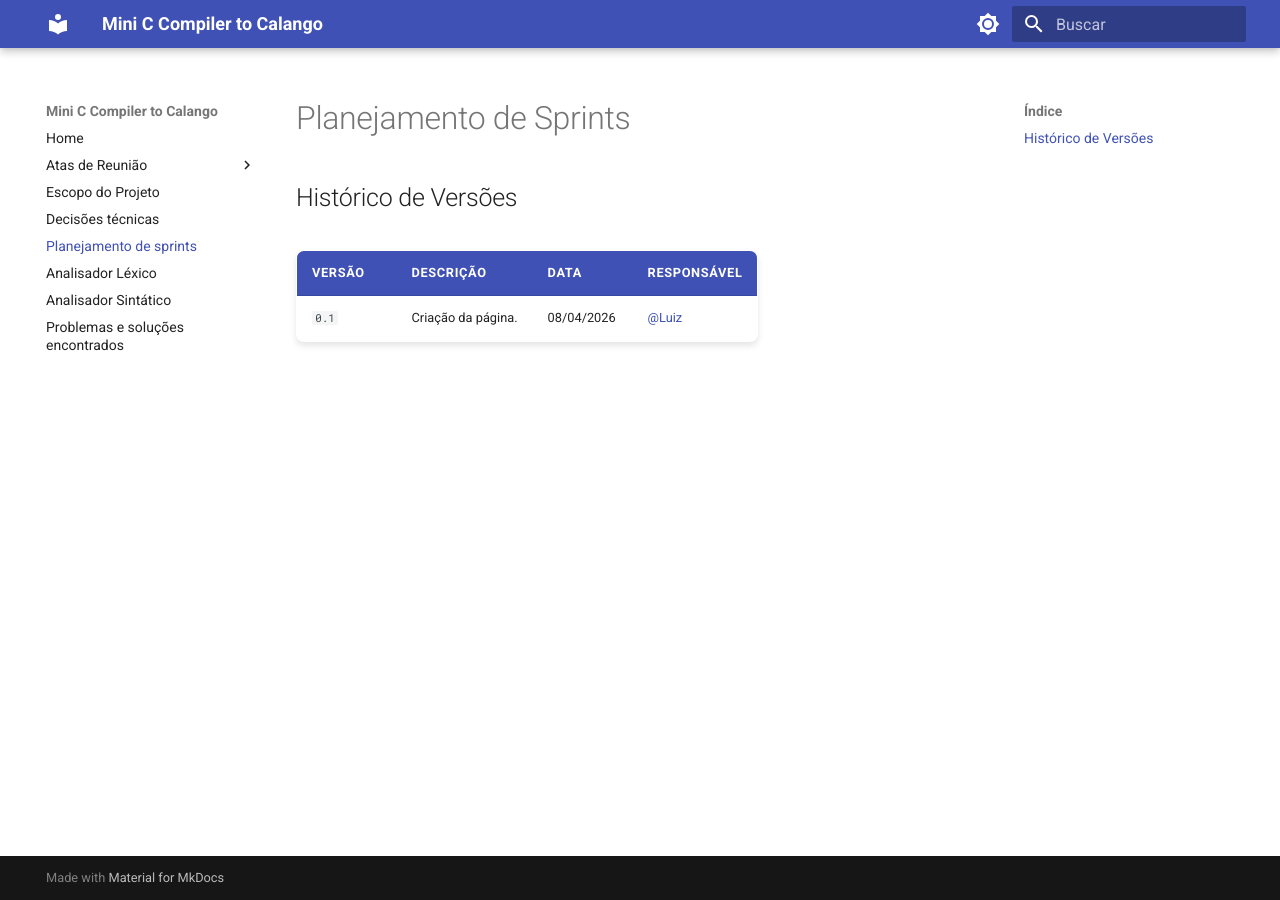
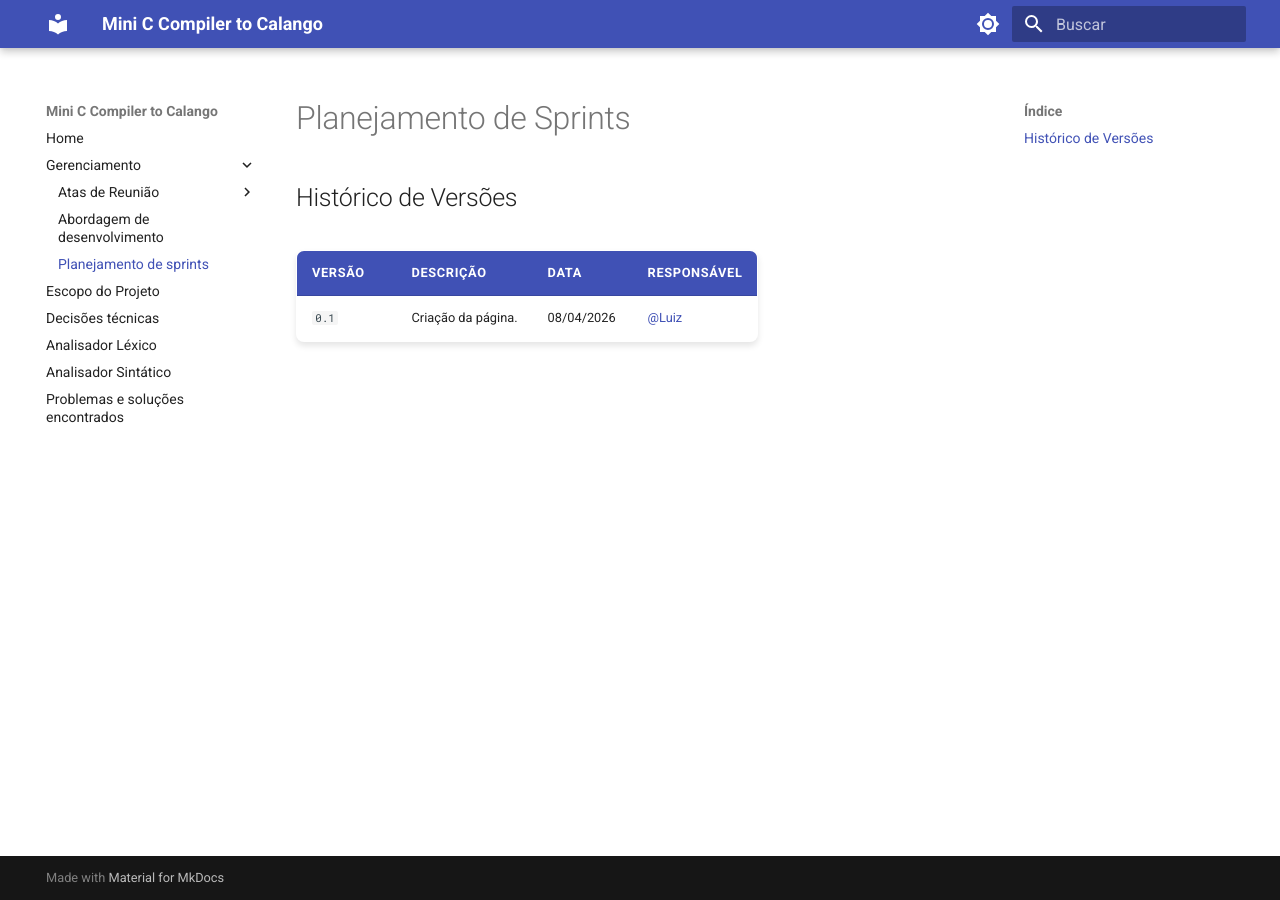
Before and after one commit to Compiladores-1-Sergio-FCTE-26-1-Gr10/mini-C-compiler-to-Calango, an MkDocs documentation site: the page built from docs/gerenciamento/planejamento-de-sprints.md, in a window 1280 px wide. Built offline with MkDocs 1.6.1 and Material for MkDocs 9.7.7, drawn with Linux system fonts in a browser that asks for light colours.

Commit message:
chore: ajuste no nav e estrutura do diretorio (add gerenciamento/)

```diff
--- a/mkdocs.yml
+++ b/mkdocs.yml
@@ -45,15 +45,16 @@ extra_javascript:
 
 nav:
   - Home: index.md
-  - Atas de Reunião:
-    - Ata 15/04/26: atas-de-reuniao/ata-15-04.md
+  - Gerenciamento:
+    - Atas de Reunião:
+      - Ata 15/04/26: gerenciamento/atas-de-reuniao/ata-15-04.md
+    - Abordagem de desenvolvimento: gerenciamento/abordagem-de-desenvolvimento.md
+    - Planejamento de sprints: gerenciamento/planejamento-de-sprints.md
   - Escopo do Projeto: escopo.md
   - Decisões técnicas: decisoes-tecnicas.md
-  - Planejamento de sprints: planejamento-de-sprints.md
   - Analisador Léxico: analisador-lexico.md
   - Analisador Sintático: analisador-sintatico.md
   - Problemas e soluções encontrados: problemas-e-solucoes-encontrados.md
 
-
 extra_css:
   - stylesheets/extra.css
```
Also changed, not shown: docs/gerenciamento/atas-de-reuniao/ata-15-04.md (renamed from docs/atas-de-reuniao/ata-15-04.md), docs/gerenciamento/planejamento-de-sprints.md (renamed from docs/planejamento-de-sprints.md).
